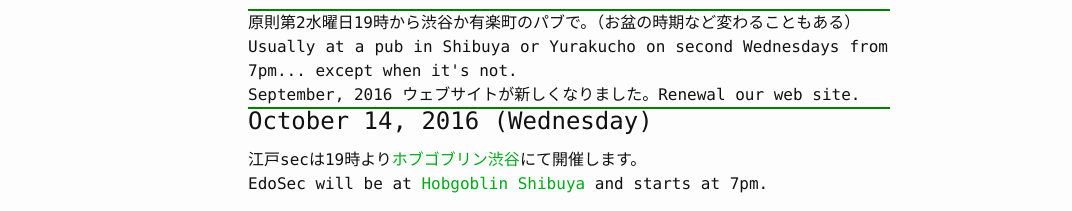
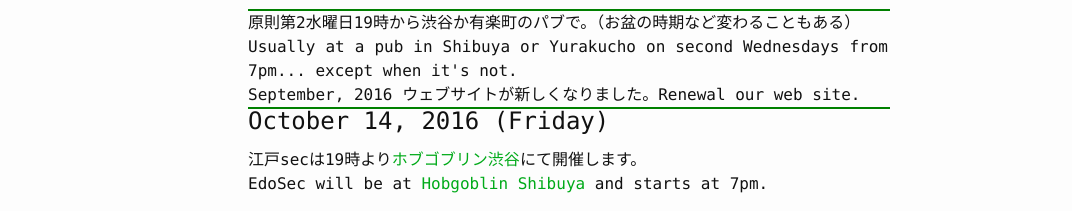
Before and after one commit to amanot0826/edosec_tokyo, a Jekyll site: the page built from _posts/2016-09-15-October.md, in a window 1280 px wide. Shown: the part 429-640 px from the top of the page, without its empty margins (72-1144 px from the left). Built offline with Jekyll 4.4.1, drawn with Linux system fonts in a browser that asks for light colours; grey boxes are pictures that could not be loaded.

Commit message:
Update 2016-09-15-October.md
Change Wed. to Fri.

```diff
--- a/_posts/2016-09-15-October.md
+++ b/_posts/2016-09-15-October.md
@@ -9,7 +9,7 @@
 event-location-jp: ホブゴブリン渋谷
 ---
 
-<h2>October 14, 2016 (Wednesday)</h2>
+<h2>October 14, 2016 (Friday)</h2>
 
 江戸secは19時より[{{ page.event-location-jp }}]({{ site.hobgoblin-jp }})にて開催します。<br>
 EdoSec will be at [{{ page.event-location }}]({{ site.hobgoblin-en }}) and starts at 7pm.<br>
```
